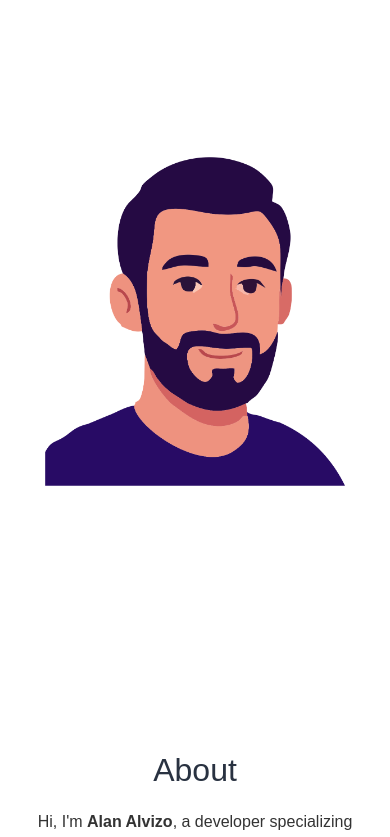
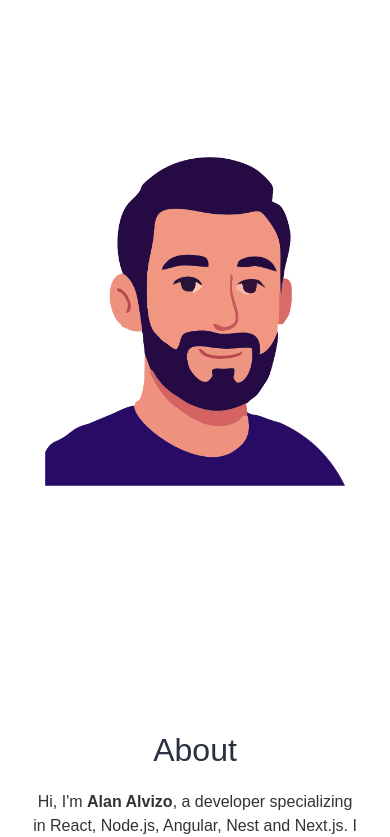
Before and after one commit to aalvizo2/portafolioDefinitivo, a Next.js app: page / in a window 390 px wide. Shown: the part 800-1637 px from the top of the page. Built offline with nearby package versions, Linux system fonts and the light colour scheme.

Commit message:
mejoras en responsive

```diff
--- a/src/app/components/about/about.css
+++ b/src/app/components/about/about.css
@@ -2,7 +2,7 @@
   width: 100%;
   display: flex;
   justify-content: center;
-  margin-top: 120px;
+
 }
 
 .container-about {
@@ -75,9 +75,6 @@
     text-align: center;
   }
 
-  .avatar-about {
-    margin-bottom: 20px;
-  }
 
   .tech-icons {
     justify-content: center;
```
